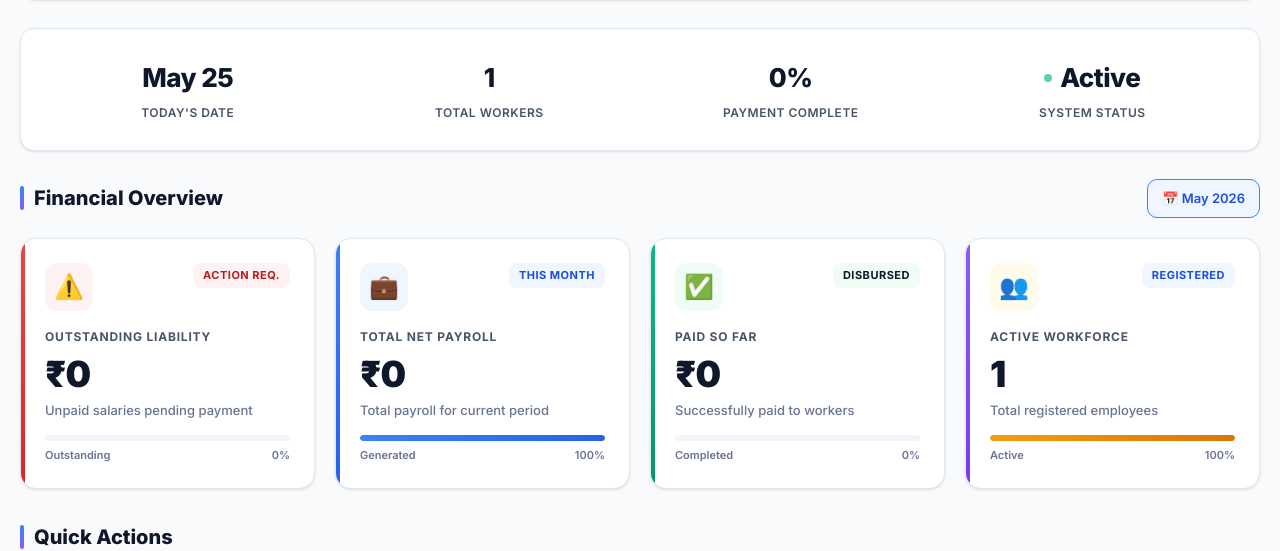
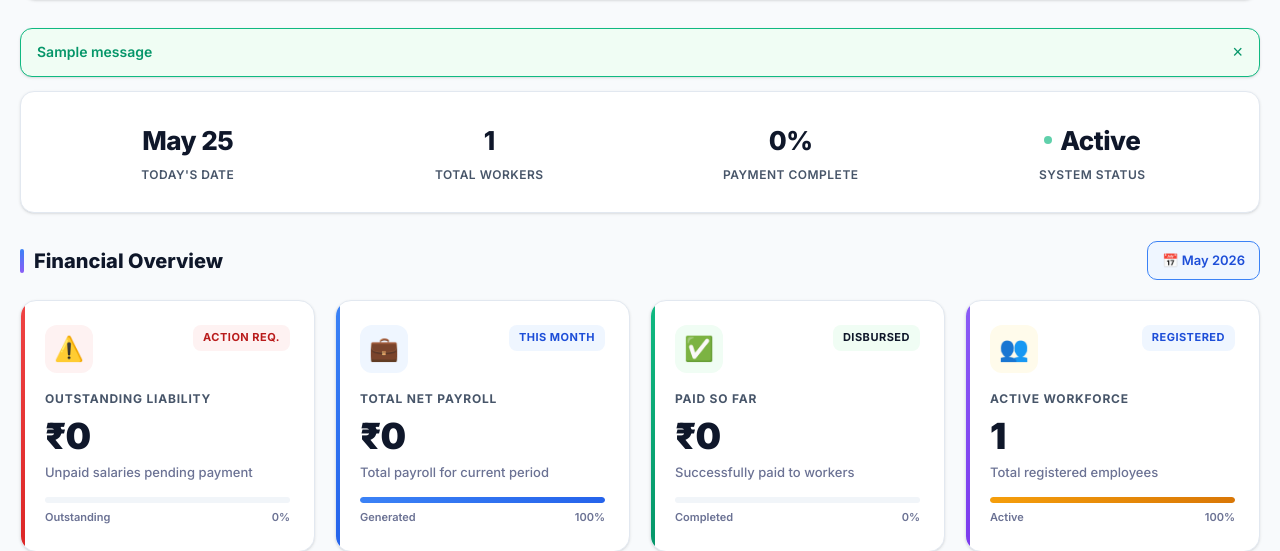
Before and after one commit to Subham-Singh-Dev/CWMS, a Django app: page /portal/manager/dashboard/ in a window 1280 px wide. Shown: the part 123-674 px from the top of the page. Run offline with Django 5.2, Linux system fonts and the light colour scheme; a user stored in the database is signed in; tables that the repository leaves empty hold one stand-in row (values such as "Sample post"); one stand-in notice (Sample message) is shown; data that the repository does not hold is empty.

Commit message:
Show manager dashboard messages

```diff
--- a/portal/templates/portal/manager_dashboard.html
+++ b/portal/templates/portal/manager_dashboard.html
@@ -243,6 +243,59 @@
         .logout-btn:hover {
             background: var(--danger-500);
             color: white;
+        }
+
+        /* ============================================
+           ALERTS - Django Messages
+           ============================================ */
+        .alert {
+            display: flex;
+            align-items: center;
+            justify-content: space-between;
+            gap: 12px;
+            padding: 12px 16px;
+            border-radius: 12px;
+            border: 1px solid var(--border-subtle);
+            background: var(--bg-card);
+            color: var(--text-primary);
+            box-shadow: var(--shadow-sm);
+            margin-bottom: 14px;
+            font-size: 14px;
+            font-weight: 600;
+        }
+
+        .alert-success {
+            border-color: var(--success-500);
+            background: var(--success-50);
+            color: var(--success-600);
+        }
+
+        .alert-error,
+        .alert-danger {
+            border-color: var(--danger-500);
+            background: var(--danger-50);
+            color: var(--danger-600);
+        }
+
+        .alert-warning {
+            border-color: var(--warning-500);
+            background: var(--warning-50);
+            color: var(--warning-600);
+        }
+
+        .alert-info {
+            border-color: var(--primary-500);
+            background: var(--primary-50);
+            color: var(--primary-700);
+        }
+
+        .btn-close {
+            background: transparent;
+            border: 0;
+            font-size: 18px;
+            line-height: 1;
+            cursor: pointer;
+            color: inherit;
         }
 
         /* ============================================
@@ -780,6 +833,15 @@
         </div>
     </div>
 
+    {% if messages %}
+        {% for message in messages %}
+            <div class="alert alert-{{ message.tags }}" role="alert">
+                <span>{{ message }}</span>
+                <button type="button" class="btn-close" aria-label="Close">&times;</button>
+            </div>
+        {% endfor %}
+    {% endif %}
+
     <!-- ============================================
          SUMMARY BAR - Quick Overview
          ============================================ -->
```
